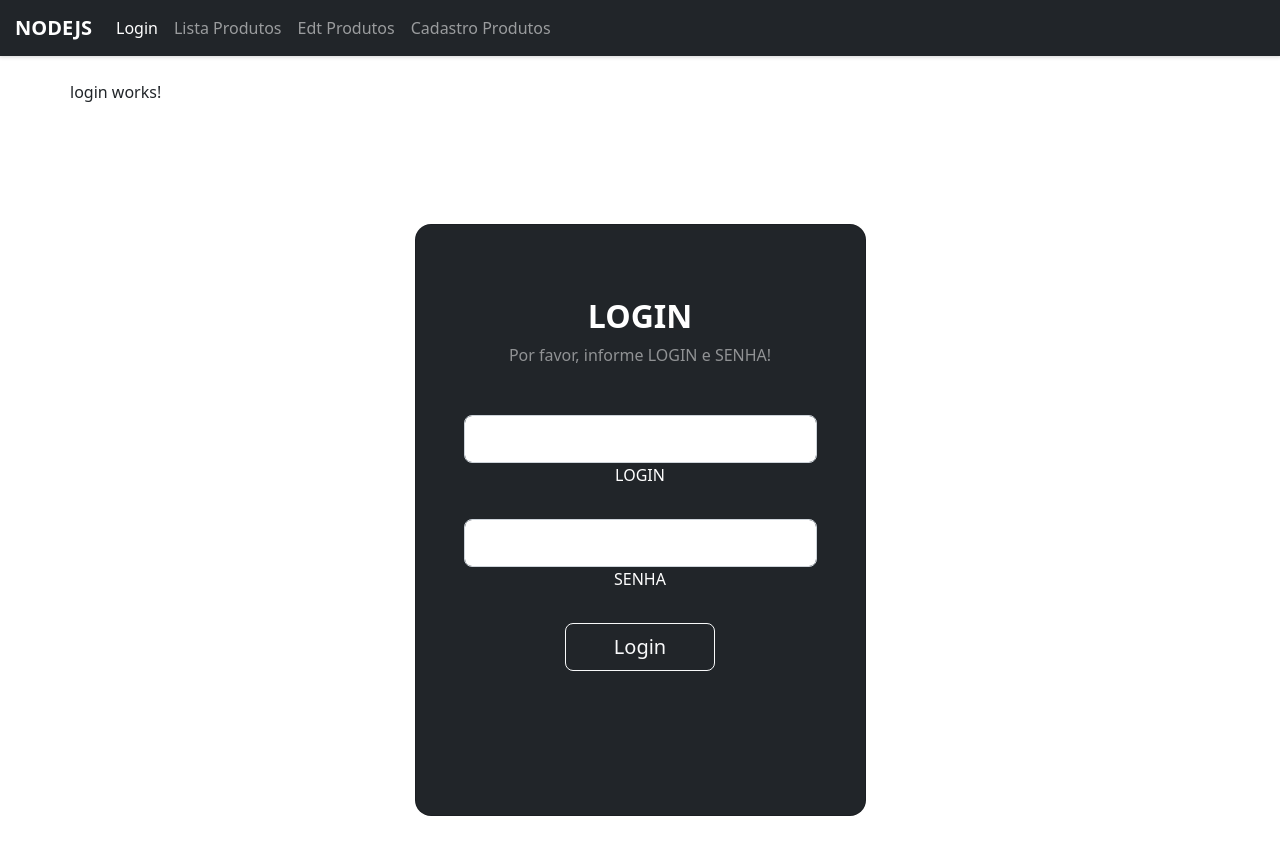
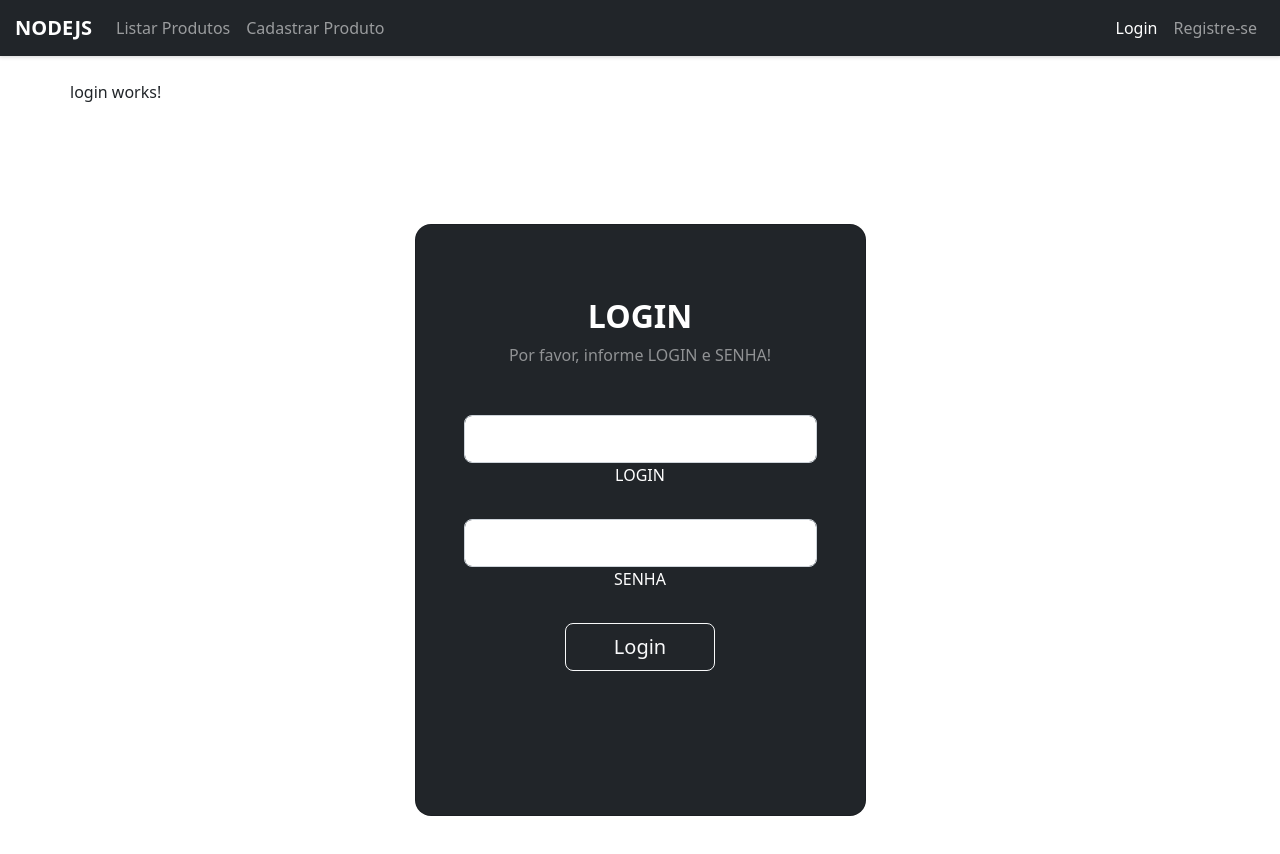
Before and after one commit to onitseDv/appnode3, an Angular app in the folder App/: page /login in a window 1280 px wide. Shown: the top 854 px of the page. Built offline with nearby package versions, Linux system fonts and the light colour scheme.

Commit message:
Alterações no header

```diff
--- a/App/src/app/app.component.html
+++ b/App/src/app/app.component.html
@@ -4,20 +4,22 @@
         <span class="navbar-toggler-icon"></span>
     </button>
 
-    <div class="collapse navbar-collapse" id="navbarSuppotedContent">
-        <ul class="navbar-nav">
-            <a class="nav-link" routerLink="/login" routerLinkActive="active">Login</a>
-            <!--<a class="nav-link" routerLink="/register" routerLinkActive="active">Register</a>-->
-        </ul>
+    <div class="collapse navbar-collapse justify-content-between" id="navbarSuppotedContent">
         <ul class="navbar-nav mr-auto">
             <li class="nav-item">
-                <a class="nav-link" routerLink="/produtos" routerLinkActive="active">Lista Produtos</a>
+                <a class="nav-link" routerLink="/produtos" routerLinkActive="active">Listar Produtos</a>
             </li>
             <li class="nav-item">
-                <a class="nav-link" routerLink="/form-produto" routerLinkActive="active">Edt Produtos</a>
+                <a class="nav-link" routerLink="/form-produto" routerLinkActive="active"> Cadastrar Produto </a>
+            </li>
+
+        </ul>
+        <ul class="navbar-nav">
+            <li class="nav-item">
+                <a class="nav-link" routerLink="/login" routerLinkActive="active">Login</a>
             </li>
             <li class="nav-item">
-                <a class="nav-link" routerLink="/cadastro" routerLinkActive="active">Cadastro Produtos</a>
+                <a class="nav-link" routerLink="/cadastro" routerLinkActive="active">Registre-se</a>
             </li>
         </ul>
     </div>
--- a/App/src/app/pages/cadastro/cadastro.component.html
+++ b/App/src/app/pages/cadastro/cadastro.component.html
@@ -3,7 +3,7 @@
       <div class="col-12 col-md-5">
         <div class="card bg-dark text-white">
           <div class="card-body p-5">
-            <h2 class="fw-bold mb-2 text-uppercase text-center"> Cadastre-se </h2>
+            <h2 class="fw-bold mb-2 text-uppercase text-center"> Registre-se </h2>
 
             <form #form="ngForm" (submit)="onSubmit(form)">
               <div class="mb-3">
```
